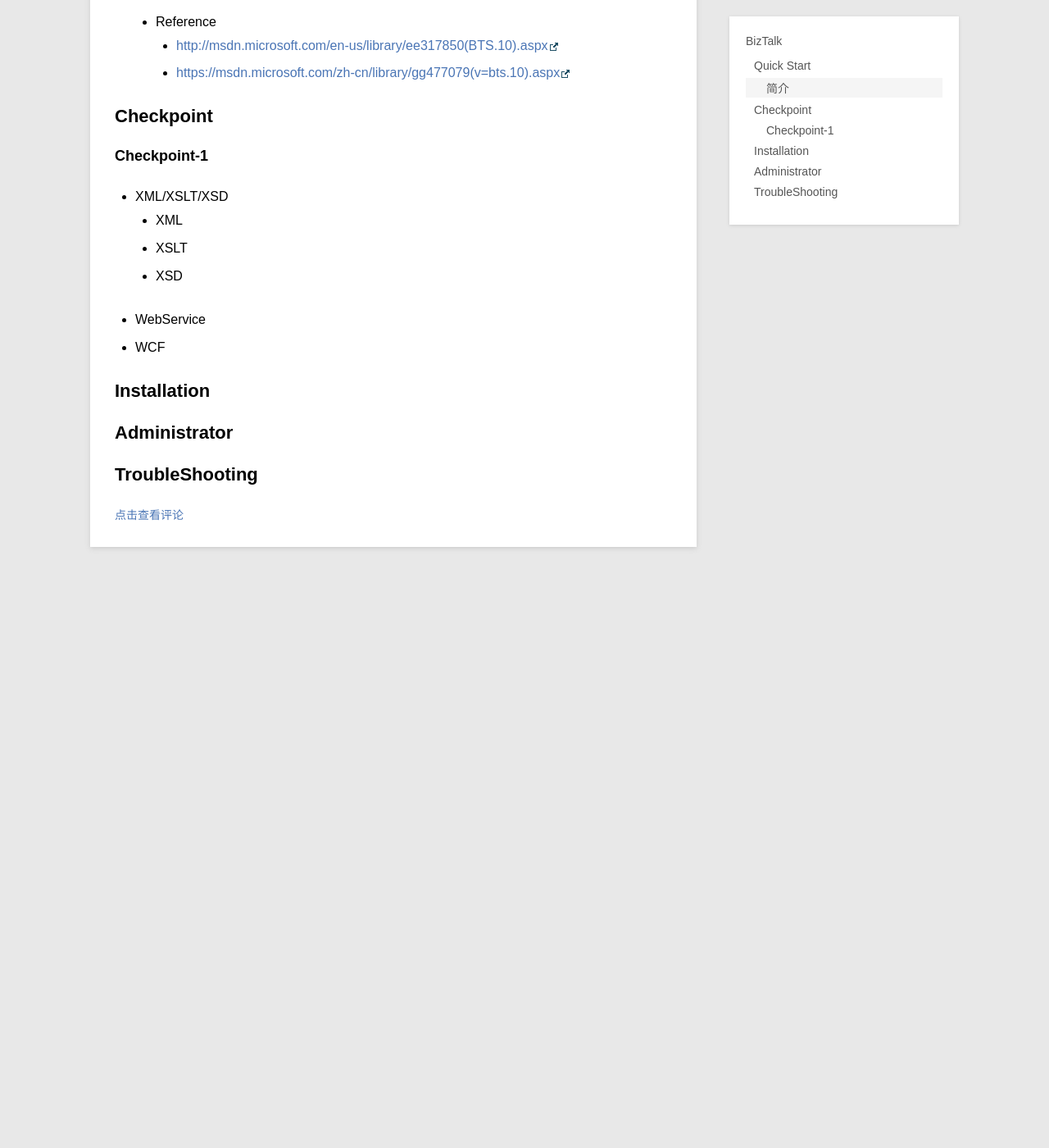
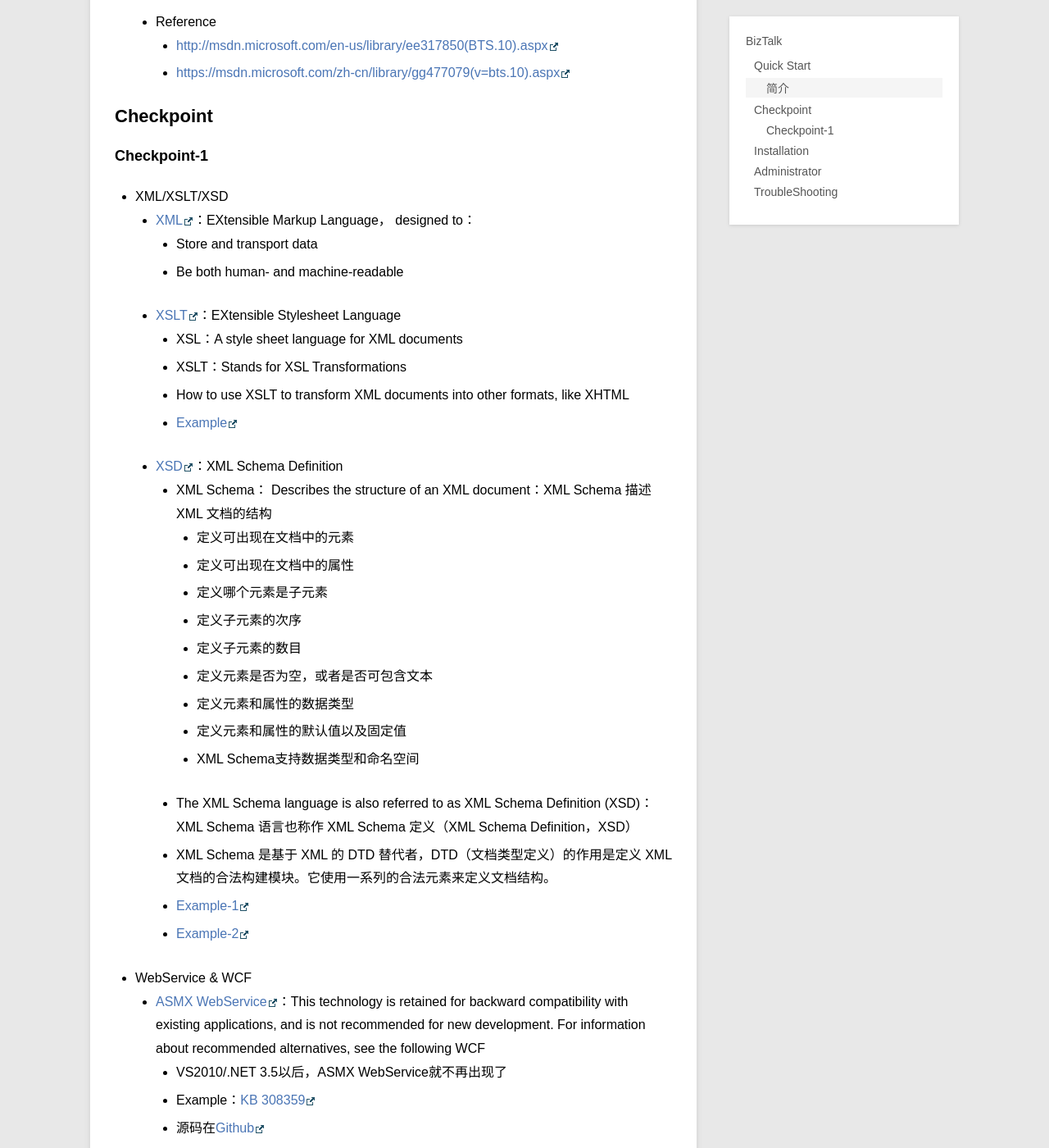
Before and after one commit to wu-wenxiang/wu-wenxiang.github.io, a Jekyll site: the page built from _posts/course/2016-06-27-BizTalk.md, in a window 1280 px wide and 1400 px high, scrolled down 1631 px. Shown: the whole window at 82% size. Built offline with Jekyll 4.4.1, drawn with Linux system fonts in a browser that asks for light colours; before the commit the page ends 2378 px from its top, so only the background shows below that; some of the changed text lies outside the part shown.

Commit message:
update _posts/course/2016-06-27-BizTalk.md

```diff
--- a/_posts/course/2016-06-27-BizTalk.md
+++ b/_posts/course/2016-06-27-BizTalk.md
@@ -52,11 +52,36 @@ description:    关于BizTalk的入门，安装，使用和常见问题的排查
 
 ### Checkpoint-1
 - XML/XSLT/XSD
-	- XML
-	- XSLT
-	- XSD
-- WebService
-- WCF
+	- [XML](http://www.w3schools.com/xml/)：EXtensible Markup Language， designed to：
+		- Store and transport data
+		- Be both human- and machine-readable
+	- [XSLT](http://www.w3schools.com/xsl/)：EXtensible Stylesheet Language
+		- XSL：A style sheet language for XML documents
+		- XSLT：Stands for XSL Transformations
+		- How to use XSLT to transform XML documents into other formats, like XHTML
+		- [Example](http://www.w3schools.com/xsl/tryxslt.asp?xmlfile=cdcatalog&xsltfile=cdcatalog)
+	- [XSD](http://www.w3schools.com/Xml/schema_intro.asp)：XML Schema Definition
+		- XML Schema： Describes the structure of an XML document：XML Schema 描述 XML 文档的结构
+			- 定义可出现在文档中的元素
+			- 定义可出现在文档中的属性
+			- 定义哪个元素是子元素
+			- 定义子元素的次序
+			- 定义子元素的数目
+			- 定义元素是否为空，或者是否可包含文本
+			- 定义元素和属性的数据类型
+			- 定义元素和属性的默认值以及固定值
+			- XML Schema支持数据类型和命名空间
+		- The XML Schema language is also referred to as XML Schema Definition (XSD)：XML Schema 语言也称作 XML Schema 定义（XML Schema Definition，XSD）
+		- XML Schema 是基于 XML 的 DTD 替代者，DTD（文档类型定义）的作用是定义 XML 文档的合法构建模块。它使用一系列的合法元素来定义文档结构。
+		- [Example-1](http://www.w3school.com.cn/schema/schema_example.asp)
+		- [Example-2](http://www.w3school.com.cn/schema/schema_howto.asp)
+- WebService & WCF
+	- [ASMX WebService](https://msdn.microsoft.com/en-us/library/yzbxwf53(v=vs.120).aspx)：This technology is retained for backward compatibility with existing applications, and is not recommended for new development. For information about recommended alternatives, see the following WCF
+		- VS2010/.NET 3.5以后，ASMX WebService就不再出现了
+		- Example：[KB 308359](https://support.microsoft.com/en-us/kb/308359)
+		- 源码在[Github](https://github.com/wu-wenxiang/hubWarehouse/tree/master/program/C%23/WebService/DemoSoap)
+		- 取而代之的是MVC Restful API和WCF
+	- [WCF](https://msdn.microsoft.com/en-us/library/bb907578(v=vs.120).aspx)：
 
 ## Installation
 
```
